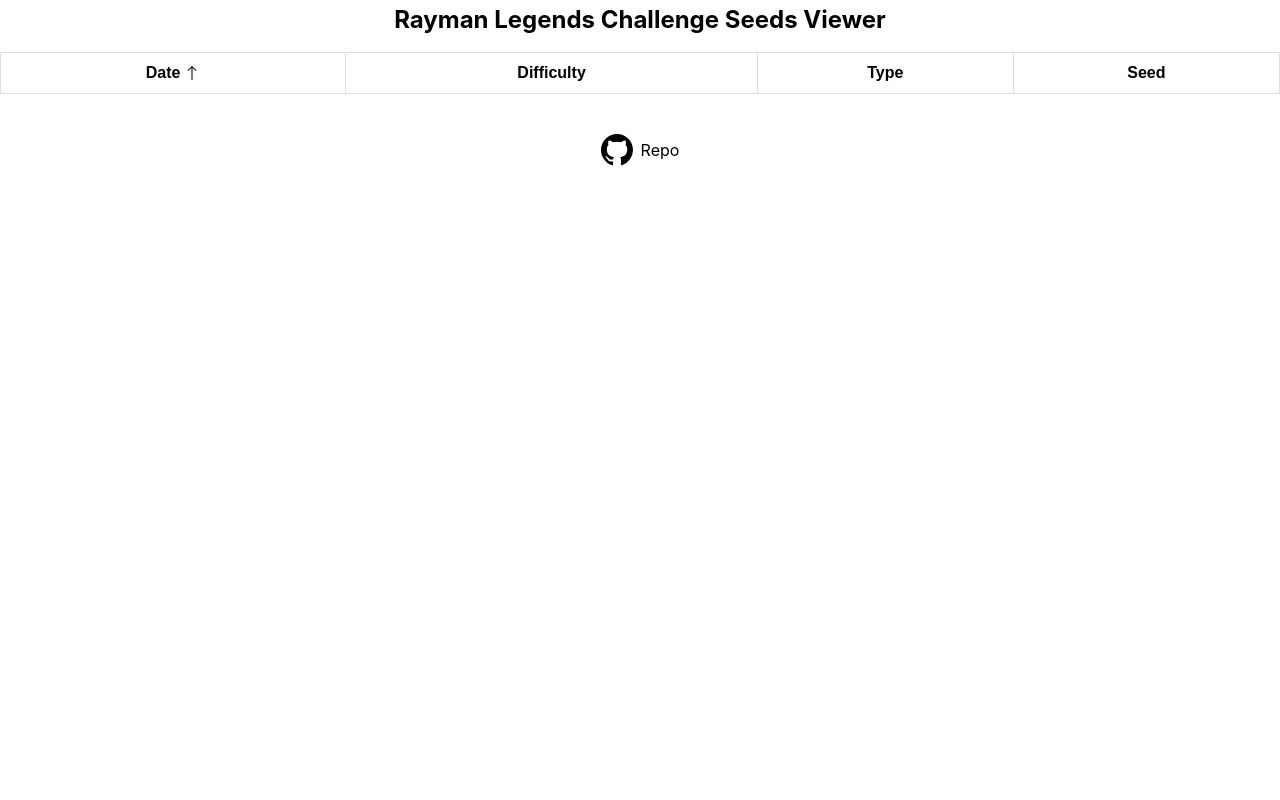
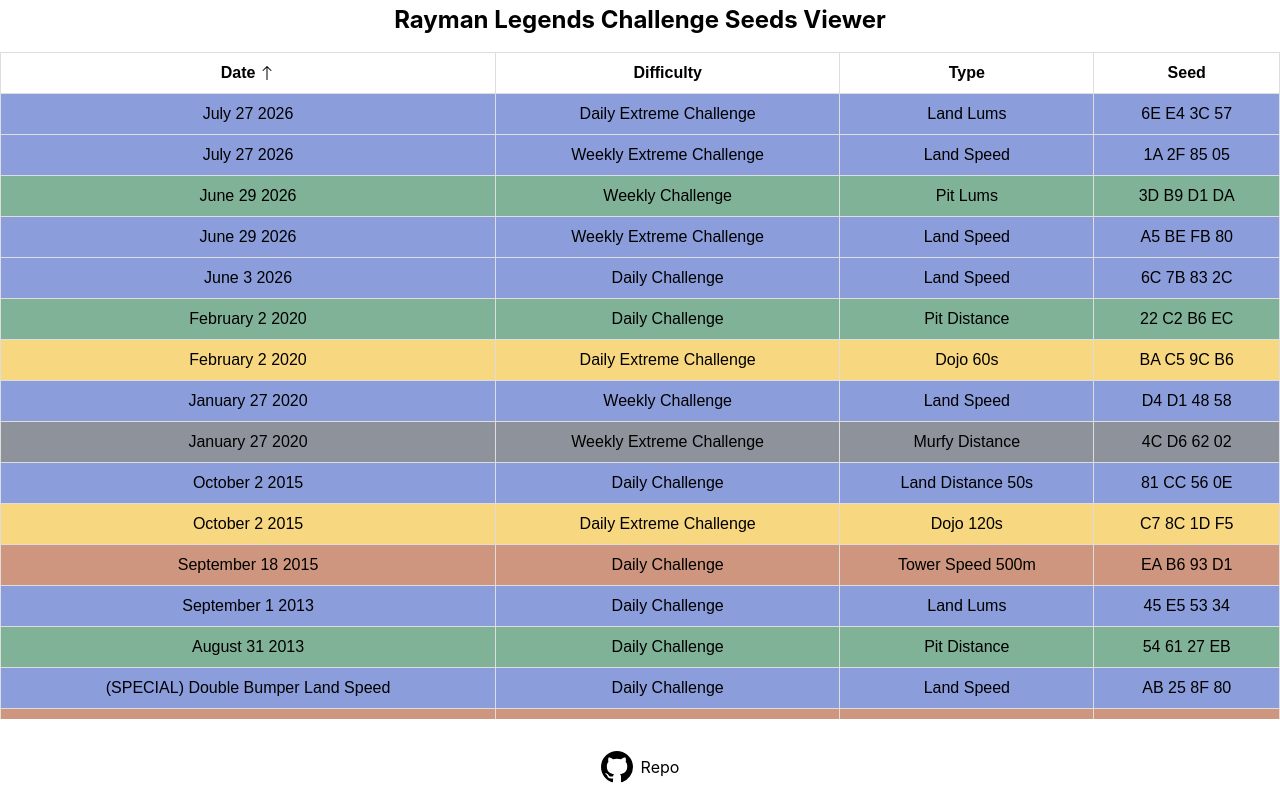
Before and after one commit to iVlastart/challenge_seeds, a React (Vite) app in the folder frontend/: page / in a window 1280 px wide. Built offline with nearby package versions, Linux system fonts and the light colour scheme; no server answers.

Commit message:
Moved the seeds to frontend cause fuck vercel

```diff
--- a/frontend/src/App.tsx
+++ b/frontend/src/App.tsx
@@ -1,5 +1,5 @@
 import { useEffect, useState } from "react";
-import { get_seeds } from "./data/data";
+import { seedsArr } from "./data/seeds";
 import { SeedTBody } from "./components/SeedTBody";
 import type { ISeed } from "./interfaces/data";
 import { SeedTHeader } from "./components/SeedTHeader";
@@ -12,12 +12,7 @@
 
   useEffect(()=>{
     //loads all seeds into seeds variable
-    const load_seeds = async()=>{
-      const data = await get_seeds();
-      setSeeds(data);
-    }
-
-    load_seeds();
+    setSeeds(seedsArr);
   })
   return(
     <div className="container">
--- a/frontend/src/data/data.ts
+++ b/frontend/src/data/data.ts
@@ -1,11 +1,5 @@
 import axios from "axios";
 import type { ISeed } from "../interfaces/data";
-
-//awaits all the seeds from backend
-export const get_seeds = async()=>{
-  const res = await axios.get(`${import.meta.env.VITE_API_URL}/seeds`);
-  return res.data;
-}
 
 //table headers
 export const tHeader:Array<string> = ['date', 'difficulty', 'type', 'seed'];
--- /dev/null
+++ b/frontend/src/data/seeds.ts
@@ -0,0 +1,118 @@
+import type { ISeed } from "../interfaces/data";
+
+export const seedsArr: ISeed[] = [
+    {
+        date: "February 2 2020",
+        difficulty: "Daily",
+        type: "Pit Distance",
+        seed: "22 C2 B6 EC"
+    },
+    {
+        date: "February 2 2020",
+        difficulty: "Daily Extreme",
+        type: "Dojo 60s",
+        seed: "BA C5 9C B6"
+    },
+    {
+        date: "January 27 2020",
+        difficulty: "Weekly",
+        type: "Land Speed",
+        seed: "D4 D1 48 58"
+    },
+    {
+        date: "January 27 2020",
+        difficulty: "Weekly Extreme",
+        type: "Murfy Distance",
+        seed: "4C D6 62 02"
+    },
+    {
+        date: "June 3 2026",
+        difficulty: "Daily",
+        type: "Land Speed",
+        seed: "6C 7B 83 2C"
+    },
+    {
+        date: "June 29 2026",
+        difficulty: "Weekly",
+        type: "Pit Lums",
+        seed: "3D B9 D1 DA"
+    },
+    {
+        date: "June 29 2026",
+        difficulty: "Weekly Extreme",
+        type: "Land Speed",
+        seed: "A5 BE FB 80"
+    },
+    {
+        date: "October 2 2015",
+        difficulty: "Daily",
+        type: "Land Distance 50s",
+        seed: "81 CC 56 0E"
+    },
+    {
+        date: "October 2 2015",
+        difficulty: "Daily Extreme",
+        type: "Dojo 120s",
+        seed: "C7 8C 1D F5"
+    },
+    {
+        date: "September 18 2015",
+        difficulty: "Daily",
+        type: "Tower Speed 500m",
+        seed: "EA B6 93 D1"
+    },
+    {
+        date: "August 31 2013",
+        difficulty: "Daily",
+        type: "Pit Distance",
+        seed: "54 61 27 EB"
+    },
+    {
+        date: "September 1 2013",
+        difficulty: "Daily",
+        type: "Land Lums",
+        seed: "45 E5 53 34"
+    },
+    {
+        date: "July 27 2026",
+        difficulty: "Daily Extreme",
+        type: "Land Lums",
+        seed: "6E E4 3C 57"
+    },
+    {
+        date: "July 27 2026",
+        difficulty: "Weekly Extreme",
+        type: "Land Speed",
+        seed: "1A 2F 85 05"
+    },
+    {
+        date: "(SPECIAL) Double Bumper Land Speed",
+        difficulty: "Daily",
+        type: "Land Speed",
+        seed: "AB 25 8F 80"
+    },
+    {
+        date: "(SPECIAL) Fastest Tower Speed",
+        difficulty: "Daily Extreme",
+        type: "Tower Speed",
+        seed: "A7 3C 12 DC"
+    },
+    {
+        date: "(SPECIAL) Former Fastest Pit Lums",
+        difficulty: "Daily",
+        type: "Pit Lums",
+        seed: "FC 6A C2 A0"
+    },
+    {
+        date: "(SPECIAL) Fastest Pit Speed",
+        difficulty: "Daily",
+        type: "Pit Speed",
+        seed: "ED F1 48 05"
+    },
+    {
+        date: "(SPECIAL) Fastest Pit Speed",
+        difficulty: "Weekly",
+        type: "Pit Speed",
+        seed: "66 35 91 D3"
+    }
+];
```
